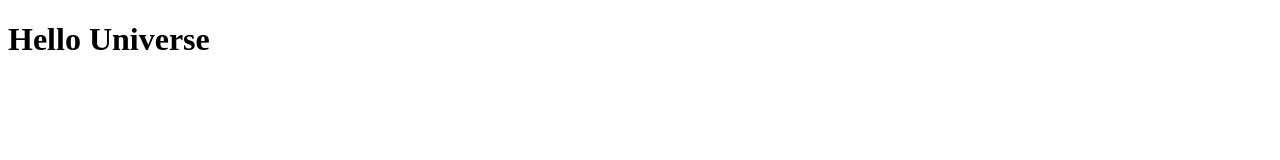
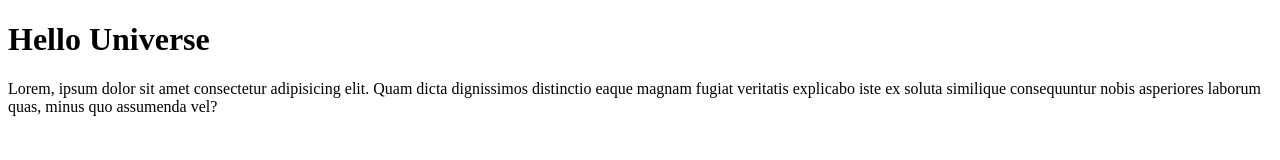
Before and after one commit to jorditusha/JavaScript, a plain HTML site: page index.html in a window 1280 px wide. Drawn offline with Linux system fonts and the light colour scheme.

Commit message:
Added a paragraph

```diff
--- a/index.html
+++ b/index.html
@@ -8,5 +8,6 @@
 </head>
 <body>
     <h1>Hello Universe</h1>
+    <p>Lorem, ipsum dolor sit amet consectetur adipisicing elit. Quam dicta dignissimos distinctio eaque magnam fugiat veritatis explicabo iste ex soluta similique consequuntur nobis asperiores laborum quas, minus quo assumenda vel?</p>
 </body>
 </html>
```
